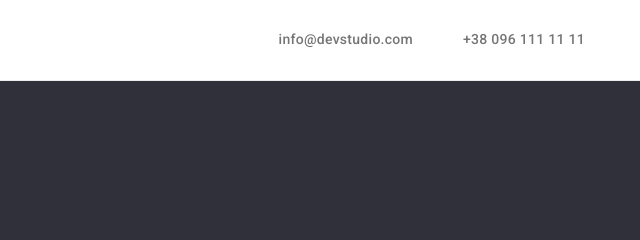
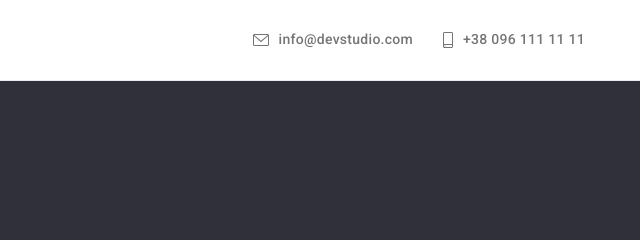
Before and after one commit to sokorevvvladimir/goit-markup-hw-04, a plain HTML site: page index.html in a window 1280 px wide. Shown: the top 240 px of the page, 640-1280 px from the left. Drawn offline with nearby package versions, Linux system fonts and the light colour scheme.

Commit message:
add header links as background images

```diff
--- a/css/styles.css
+++ b/css/styles.css
@@ -98,13 +98,33 @@ ul {
   display: flex;
   margin-left: auto;
 }
+.contacts-list::before {
+  display: inline-flex;
+  content: "";
+  background-size: contain;
+  background-repeat: no-repeat;
+  margin-right: 10px;
+}
+
+.contacts-list.icon-mail::before {
+  background-image: url(../images/icon-envelope.svg);
+  background-position: left;
+  width: 16px;
+  height: 16px;
+}
+
+.contacts-list.icon-tel::before {
+  background-image: url(../images/icon-smartphone.svg);
+  width: 10px;
+  height: 16px;
+}
 
 .contacts-links .item + .item {
-  margin-left: 50px;
+  margin-left: 30px;
 }
 
 .contacts-list {
-  display: block;
+  display: inline-flex;
   color: var(--primary-text);
   padding-top: 32px;
   padding-bottom: 32px;
--- a/index.html
+++ b/index.html
@@ -29,8 +29,8 @@
                 </ul>
             </nav>
             <ul class="contacts-links list">
-                <li class="item"><a href="mailto:info@devstudio.com" class="contacts-list link">info@devstudio.com</a></li>
-                <li class="item"><a href="tel:+380961111111" class="contacts-list link">+38 096 111 11 11</a></li>
+                <li class="item"><a href="mailto:info@devstudio.com" class="contacts-list icon-mail link">info@devstudio.com</a></li>
+                <li class="item"><a href="tel:+380961111111" class="contacts-list icon-tel link">+38 096 111 11 11</a></li>
             </ul>
         </div>
 
```
Also changed, not shown: images/our-customers-icon-five.svg, images/our-customers-icon-one.svg, images/our-customers-icon-six.svg, images/our-customers-icon-two.svg.
